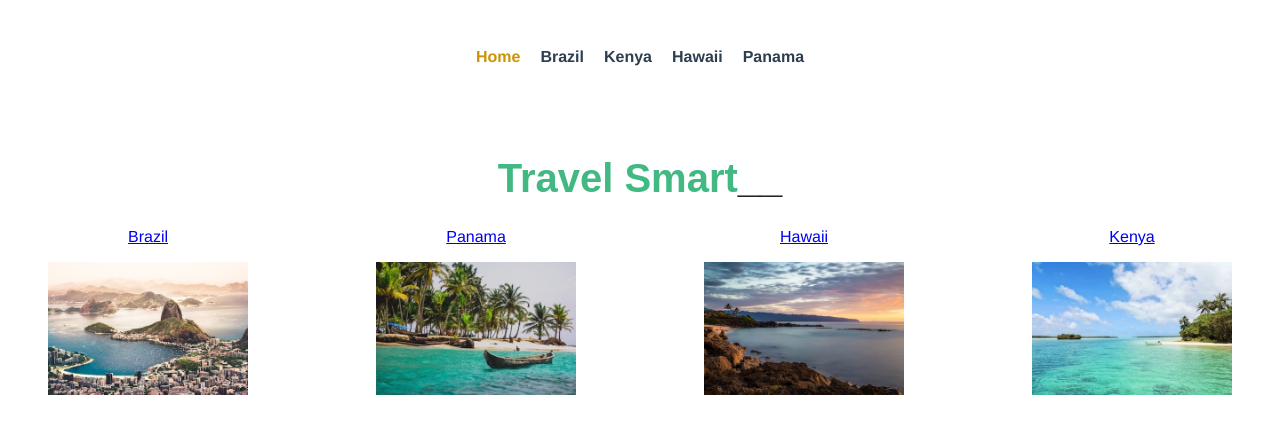
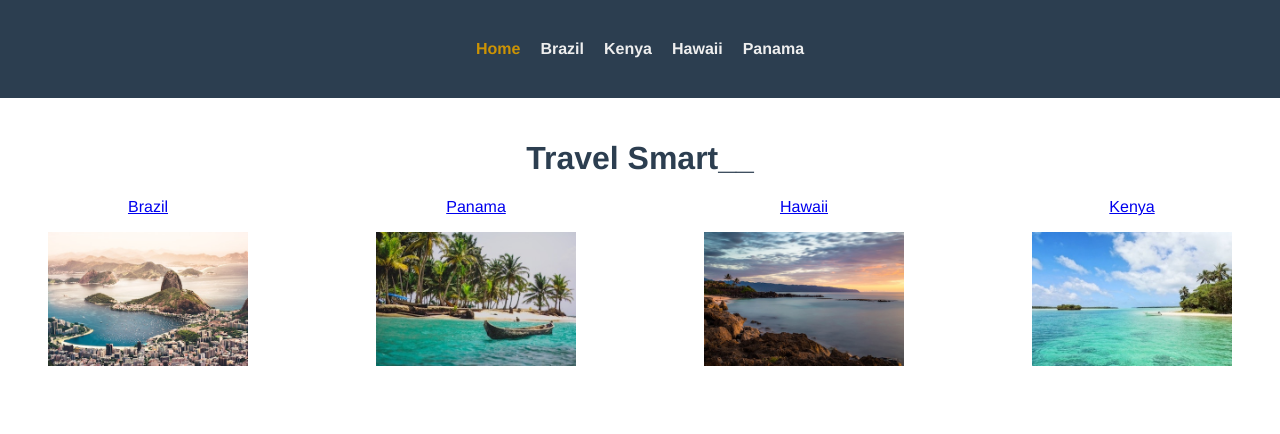
Before and after one commit to ZachyDev/Vue-Router, a Vue app in the folder travel_smart/: page / in a window 1280 px wide. Shown: the top 434 px of the page. Built offline with nearby package versions, Linux system fonts and the light colour scheme.

Commit message:
added dynamic routes

```diff
--- a/travel_smart/src/components/TheNavigation.vue
+++ b/travel_smart/src/components/TheNavigation.vue
@@ -15,20 +15,20 @@
 </script>
 
 <style scoped>
-
   #nav {
     padding: 30px;
     display: flex;
     justify-content: center;
+    background: #2c3e50;
+    margin: -8px;
+
   }
-
   #nav a {
     font-weight: bold;
-  color: #2c3e50;
+    color: #eee;
     padding: 10px;
     text-decoration: none;
   }
-
   #nav a.travel-smart-active-class {
     color: rgb(204, 147, 4);
   }
--- a/travel_smart/src/router/index.js
+++ b/travel_smart/src/router/index.js
@@ -1,51 +1,53 @@
-import Vue from "vue";
-import VueRouter from "vue-router";
-import Home from "../views/Home";
+import Vue from 'vue';
+import VueRouter from 'vue-router';
+import Home from '../views/Home';
+// connect vue and vue-router
 Vue.use(VueRouter);
 
+// routes array
 const routes = [
-  // route home
+  // Home route
   {
-    path: "/",
-    name: "Home",
+    path: '/',
+    name: 'Home',
     component: Home
   },
-  // router brazil
+    // Brazil route
     {
-    path: "/brazil",
-    name: "brazil",
-    component: () => import(/*webpackChunkName: "Brazil" */ '../views/Brazil')
+      path: '/brazil',
+      name: 'Brazil',
+      component: () => import(/*webpackChunkName: "Brazil"*/ '../views/Brazil')
     },
-   // router kenya
+     // Kenya route
      {
-    path: "/kenya",
-    name: "kenya",
-    component: () => import(/*webpackChunkName: "Kenya" */ '../views/Kenya')
+      path: '/kenya',
+      name: 'Kenya',
+      component: () => import(/*webpackChunkName: "Kenya"*/ '../views/Kenya')
     },
-   // router hawaii
+     // Hawaii route
      {
-    path: "/hawaii",
-    name: "hawaii",
-    component: () => import(/*webpackChunkName: "Hawaii" */ '../views/Hawaii')
+      path: '/hawaii',
+      name: 'Hawaii',
+      component: () => import(/*webpackChunkName: "Hawaii"*/ '../views/Hawaii')
     },
-   // router panama
+     // Panama route
      {
-    path: "/panama",
-    name: "panama",
-    component: () => import(/*webpackChunkName: "Panama" */ '../views/Panama')
+      path: '/panama',
+      name: 'Panama',
+      component: () => import(/*webpackChunkName: "Panama"*/ '../views/Panama')
     },
+    // Destination Details route
     {
-    path: "/details:id",
-    name: "DestinationDetails",
-    component: () => import(/*webpackChunkName: "Panama" */ '../views/DestinationDetails.vue')
+      path: '/details/:id',
+      name: 'DestinationDetails',
+      component: () => import(/*webpackChunkName: "Details"*/ '../views/Destinations')
     }
+];
 
-]
-
+// create a vue-router instance
 const router = new VueRouter({
   linkExactActiveClass: "travel-smart-active-class",
   mode: 'history',
   routes
 });
-
 export default router;
--- a/travel_smart/src/views/DestinationDetails.vue
+++ /dev/null
@@ -1,3 +0,0 @@
-<template>
-    <h2>Destination id: {{ this.$route.params.id}}</h2>
-</template>
--- /dev/null
+++ b/travel_smart/src/views/Destinations.vue
@@ -0,0 +1,45 @@
+<template>
+  <section class="destination">
+    <h1>{{ destination.name}}</h1>
+    <div class="destination-details">
+      <img :src="require(`@/assets/${destination.image}`)" :alt="destination.name">
+      <p>{{destination.description}}</p>
+    </div>
+  </section>
+</template>
+
+<script>
+import store from '@/store.js';
+export default {
+  data(){
+    return {
+      destinationId: this.$route.params.id
+    }
+  },
+  computed: {
+    destination() {
+      return store.destinations.find(
+        destination => destination.id === this.destinationId
+      );
+    }
+  }
+}
+</script>
+
+<style scoped>
+img {
+  max-width: 600px;
+  height: auto;
+  width: 100%;
+  max-height:400px;
+}
+.destination-details {
+  display: flex;
+  justify-content: space-between;
+}
+p {
+  margin: 0 40px;
+  font-size: 20px;
+  text-align: center;
+}
+</style>
--- a/travel_smart/src/views/Home.vue
+++ b/travel_smart/src/views/Home.vue
@@ -1,14 +1,12 @@
 <template>
   <div class="home">
-    <h1>Travel Smart<span>__</span></h1>
+    <h1>Travel Smart__</h1>
     <div class="destinations">
       <div :key="destination.name" v-for="destination in destinations">
-        <router-link :to="{ name: 'DestinationDetails',params:{ id: destination.id }}">
-          {{ destination.name }}
-        </router-link>
+        <router-link :to="{name: 'DestinationDetails',params:{id: destination.id }}">{{destination.name}}</router-link>
         <figure>
-          <router-link :to="{name: 'DestinationDetails',params: { id: destination.id }}">
-            <img :src="require(`@/assets/${ destination.image }`)" alt="destination.name">
+          <router-link :to="{name: 'DestinationDetails',params: {id: destination.id }}">
+            <img :src="require(`@/assets/${destination.image}`)" :alt="destination.name">
           </router-link>
         </figure>
       </div>
@@ -19,34 +17,26 @@
 <script>
 import store from '@/store';
 export default {
-  name: "Home",
   components: {},
   data() {
-    return {
+    return{
       destinations: store.destinations
     }
   }
 }
 </script>
-<style scoped>
+
+<style>
 .home{
   max-width: 1400px;
   margin: 50px auto;
 }
-  .home h1{
-     color: #42b983;
-     font-family: Arial, Helvetica, sans-serif;
-     font-size: 40px;
-  }
-  .home h1 span{
-    color: #222;
+.destinations{
+  display: flex;
+  justify-content: space-between;
+  margin: 20px auto;
 }
 img{
-    max-width:200px;
-  }
-  .destinations{
-    display: flex;
-    margin: 20px 0px;
-    justify-content: space-between;
+  max-width: 200px;
 }
 </style>
```
Also changed, not shown: travel_smart/src/App.vue (line endings or trailing spaces). Lines whose indentation alone changed are shown as unchanged.
